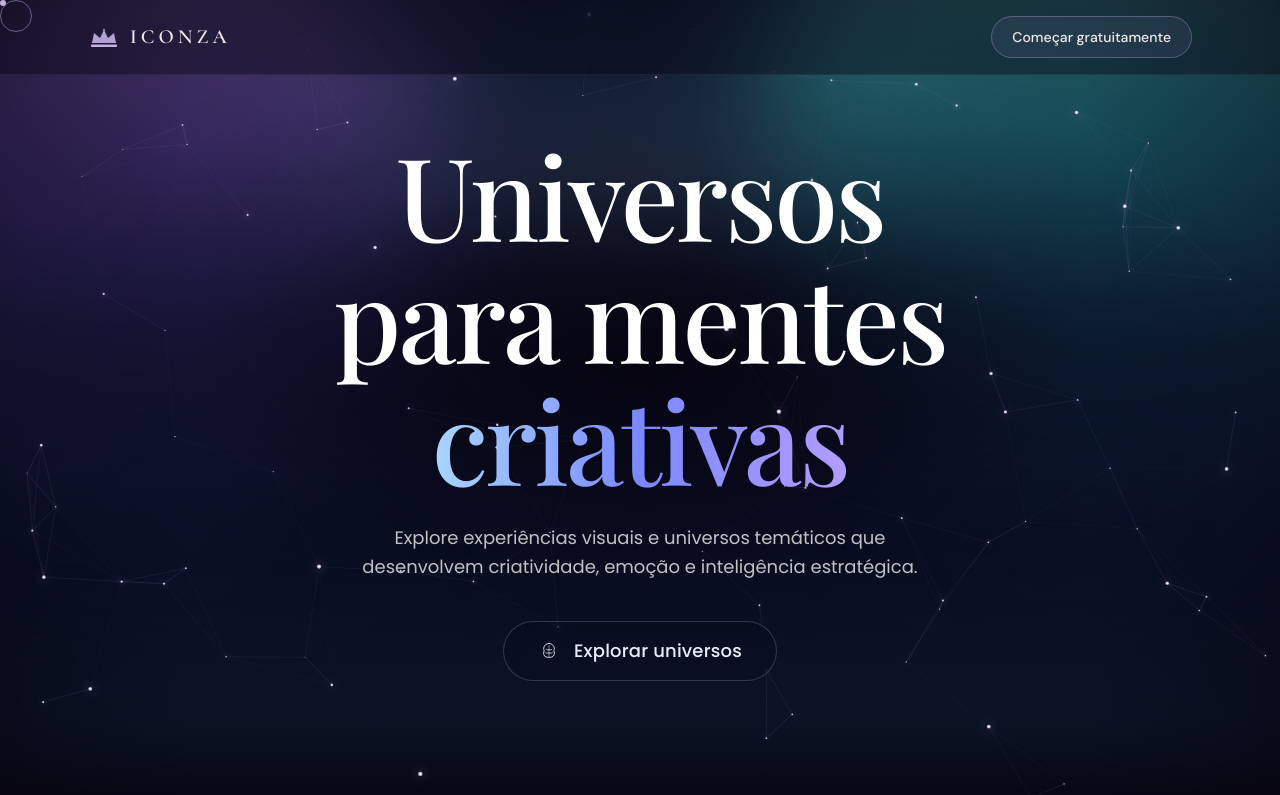
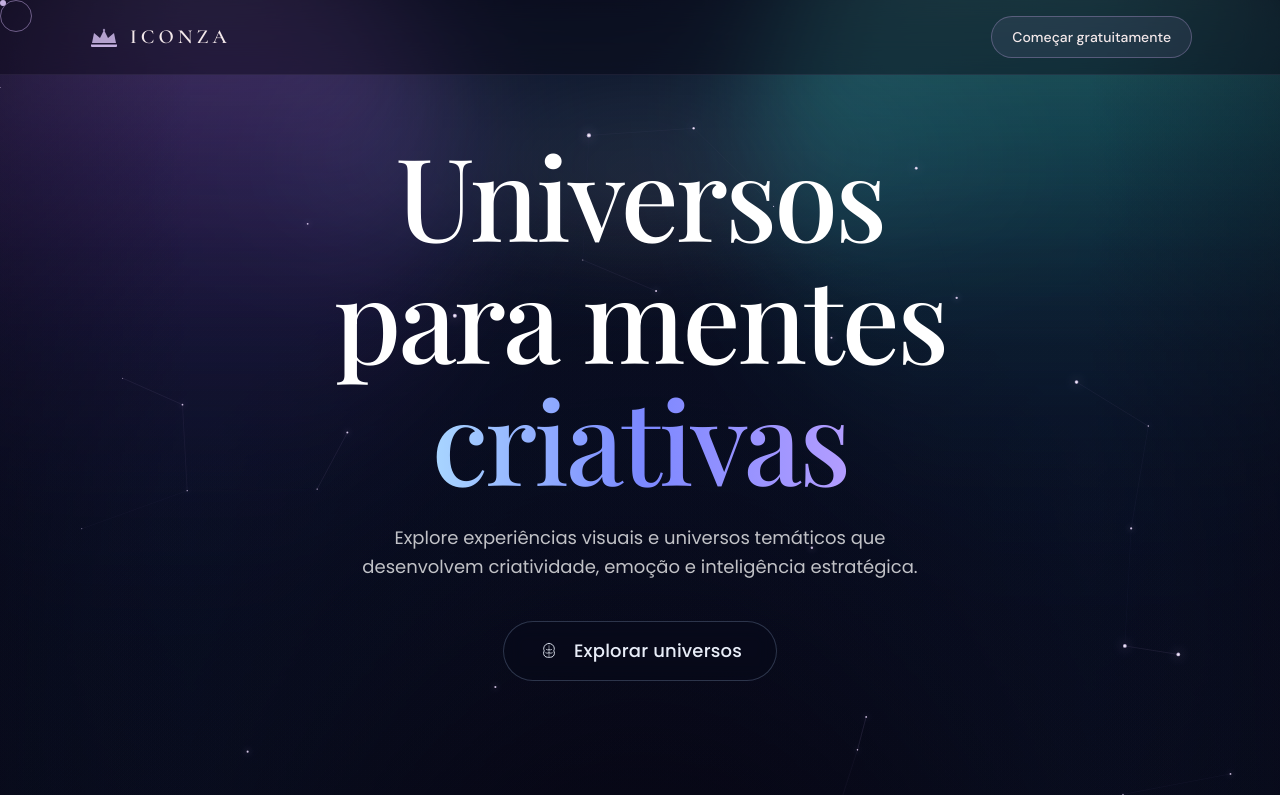
Before and after one commit to zaruty/iconza-v2, a Next.js app: page / in a window 1280 px wide. Shown: the top 795 px of the page. Built offline with nearby package versions, Linux system fonts and the light colour scheme.

Commit message:
Make homepage background scroll with page and deepen atmosphere progressively.
Co-authored-by: Cursor <cursoragent@cursor.com>

```diff
--- a/app/components/AuroraBackground.tsx
+++ b/app/components/AuroraBackground.tsx
@@ -7,18 +7,25 @@ export default function AuroraBackground() {
       <div className="aurora-top-glow"></div>
       <div className="aurora-horizon"></div>
       <div className="darkness-center"></div>
+      <div className="atmosphere-depth"></div>
       <div className="vignette-edges"></div>
       <style jsx>{`
         .aurora-wrapper {
-          position: fixed;
+          position: absolute;
           inset: 0;
-          width: 100vw;
-          height: 100vh;
-          height: 100dvh;
+          width: 100%;
+          height: 100%;
           overflow: hidden;
           pointer-events: none;
           z-index: 0;
-          background: #0a1228;
+          background: linear-gradient(
+            180deg,
+            #0a1228 0%,
+            #0a1228 18%,
+            #090f1f 45%,
+            #080c18 72%,
+            #07030f 100%
+          );
         }
         /* AURORA VIOLETA — lateral ESQUERDA, vertical */
         .aurora-violet {
@@ -123,6 +130,21 @@ export default function AuroraBackground() {
             );
           pointer-events: none;
         }
+        /* PROFUNDIDADE PROGRESSIVA — escurece ao longo da página */
+        .atmosphere-depth {
+          position: absolute;
+          inset: 0;
+          background: linear-gradient(
+            to bottom,
+            rgba(7, 3, 15, 0) 0%,
+            rgba(7, 3, 15, 0.06) 22%,
+            rgba(7, 3, 15, 0.22) 48%,
+            rgba(7, 3, 15, 0.48) 72%,
+            rgba(7, 3, 15, 0.78) 88%,
+            rgba(7, 3, 15, 0.95) 100%
+          );
+          pointer-events: none;
+        }
         /* VINHETA EDGES — escurece bordas inferiores */
         .vignette-edges {
           position: absolute;
@@ -130,9 +152,10 @@ export default function AuroraBackground() {
           background:
             linear-gradient(
               to bottom,
-              transparent 60%,
-              rgba(7, 3, 15, 0.5) 90%,
-              rgba(7, 3, 15, 0.85) 100%
+              transparent 35%,
+              rgba(7, 3, 15, 0.35) 65%,
+              rgba(7, 3, 15, 0.72) 85%,
+              rgba(7, 3, 15, 0.95) 100%
             ),
             linear-gradient(
               to right,
--- a/app/components/neural-canvas.tsx
+++ b/app/components/neural-canvas.tsx
@@ -1,5 +1,6 @@
 "use client";
 import { useEffect, useRef } from "react";
+
 type Particle = {
   x: number;
   y: number;
@@ -8,30 +9,50 @@ type Particle = {
   radius: number;
   brightness: number;
 };
+
 const PARTICLE_COUNT = 90;
 const CONNECTION_DISTANCE = 145;
 const PARTICLE_COLOR = "rgba(220, 200, 240, 0.85)";
 const PARTICLE_GLOW = "rgba(196, 176, 224, 0.9)";
 const LINE_COLOR = "rgba(168, 146, 200,";
+
 export function NeuralCanvas() {
+  const containerRef = useRef<HTMLDivElement>(null);
   const canvasRef = useRef<HTMLCanvasElement>(null);
+
   useEffect(() => {
+    const container = containerRef.current;
     const canvas = canvasRef.current;
-    if (!canvas) return;
+    if (!container || !canvas) return;
+
     const ctx = canvas.getContext("2d");
     if (!ctx) return;
+
     let animationId = 0;
     let particles: Particle[] = [];
+    let width = 0;
+    let height = 0;
+
+    const getSize = () => ({
+      width: window.innerWidth,
+      height: Math.max(
+        container.offsetHeight,
+        document.documentElement.scrollHeight,
+      ),
+    });
+
     const resize = () => {
       const dpr = Math.min(window.devicePixelRatio || 1, 2);
-      // USA VIEWPORT INTEIRO, não o parent
-      const width = window.innerWidth;
-      const height = window.innerHeight;
+      const size = getSize();
+      width = size.width;
+      height = size.height;
+
       canvas.width = width * dpr;
       canvas.height = height * dpr;
       canvas.style.width = `${width}px`;
       canvas.style.height = `${height}px`;
       ctx.setTransform(dpr, 0, 0, dpr, 0, 0);
+
       if (particles.length === 0) {
         particles = Array.from({ length: PARTICLE_COUNT }, () => {
           const isLarge = Math.random() < 0.3;
@@ -47,18 +68,16 @@ export function NeuralCanvas() {
           };
         });
       } else {
-        // Redistribuir partículas existentes pelo novo viewport (em resize)
         particles.forEach((p) => {
           if (p.x > width) p.x = Math.random() * width;
           if (p.y > height) p.y = Math.random() * height;
         });
       }
     };
+
     const draw = () => {
-      const width = window.innerWidth;
-      const height = window.innerHeight;
       ctx.clearRect(0, 0, width, height);
-      // Atualiza posições
+
       for (const p of particles) {
         p.x += p.vx;
         p.y += p.vy;
@@ -67,7 +86,7 @@ export function NeuralCanvas() {
         p.x = Math.max(0, Math.min(width, p.x));
         p.y = Math.max(0, Math.min(height, p.y));
       }
-      // Conexões
+
       for (let i = 0; i < particles.length; i++) {
         for (let j = i + 1; j < particles.length; j++) {
           const a = particles[i];
@@ -86,7 +105,7 @@ export function NeuralCanvas() {
           }
         }
       }
-      // Partículas com brilho
+
       for (const p of particles) {
         ctx.beginPath();
         ctx.shadowBlur = 12 * p.brightness;
@@ -100,24 +119,32 @@ export function NeuralCanvas() {
         ctx.arc(p.x, p.y, p.radius * 0.5, 0, Math.PI * 2);
         ctx.fill();
       }
+
       ctx.shadowBlur = 0;
       animationId = requestAnimationFrame(draw);
     };
+
     resize();
     draw();
-    // Resize listener no WINDOW, não no parent
+
+    const resizeObserver = new ResizeObserver(resize);
+    resizeObserver.observe(container);
     window.addEventListener("resize", resize);
+
     return () => {
       cancelAnimationFrame(animationId);
+      resizeObserver.disconnect();
       window.removeEventListener("resize", resize);
     };
   }, []);
+
   return (
-    <canvas
-      ref={canvasRef}
+    <div
+      ref={containerRef}
       aria-hidden
-      className="pointer-events-none fixed inset-0 h-screen w-screen"
-      style={{ zIndex: 1 }}
-    />
+      className="pointer-events-none absolute inset-0 z-[1] h-full w-full"
+    >
+      <canvas ref={canvasRef} className="block h-full w-full" />
+    </div>
   );
 }
--- a/app/globals.css
+++ b/app/globals.css
@@ -34,6 +34,14 @@ body {
   position: relative;
   z-index: 10;
   isolation: isolate;
+}
+
+.homepage-atmosphere {
+  position: absolute;
+  inset: 0;
+  z-index: 0;
+  pointer-events: none;
+  overflow: hidden;
 }
 
 @media (pointer: fine) {
--- a/app/page.tsx
+++ b/app/page.tsx
@@ -116,10 +116,13 @@ function CrownLogo({ className }: { className?: string }) {
 
 export default function Home() {
   return (
-    <>
+    <div className="relative">
+      <div className="homepage-atmosphere" aria-hidden>
+        <AuroraBackground />
+        <NeuralCanvas />
+      </div>
+
       <CustomCursor />
-      <AuroraBackground />
-      <NeuralCanvas />
 
       {/* NAV */}
       <header className="glass-panel site-content fixed inset-x-0 top-0 z-50 border-b border-iconza-lilac/10">
@@ -282,6 +285,6 @@ export default function Home() {
           </p>
         </div>
       </footer>
-    </>
+    </div>
   );
 }
```
